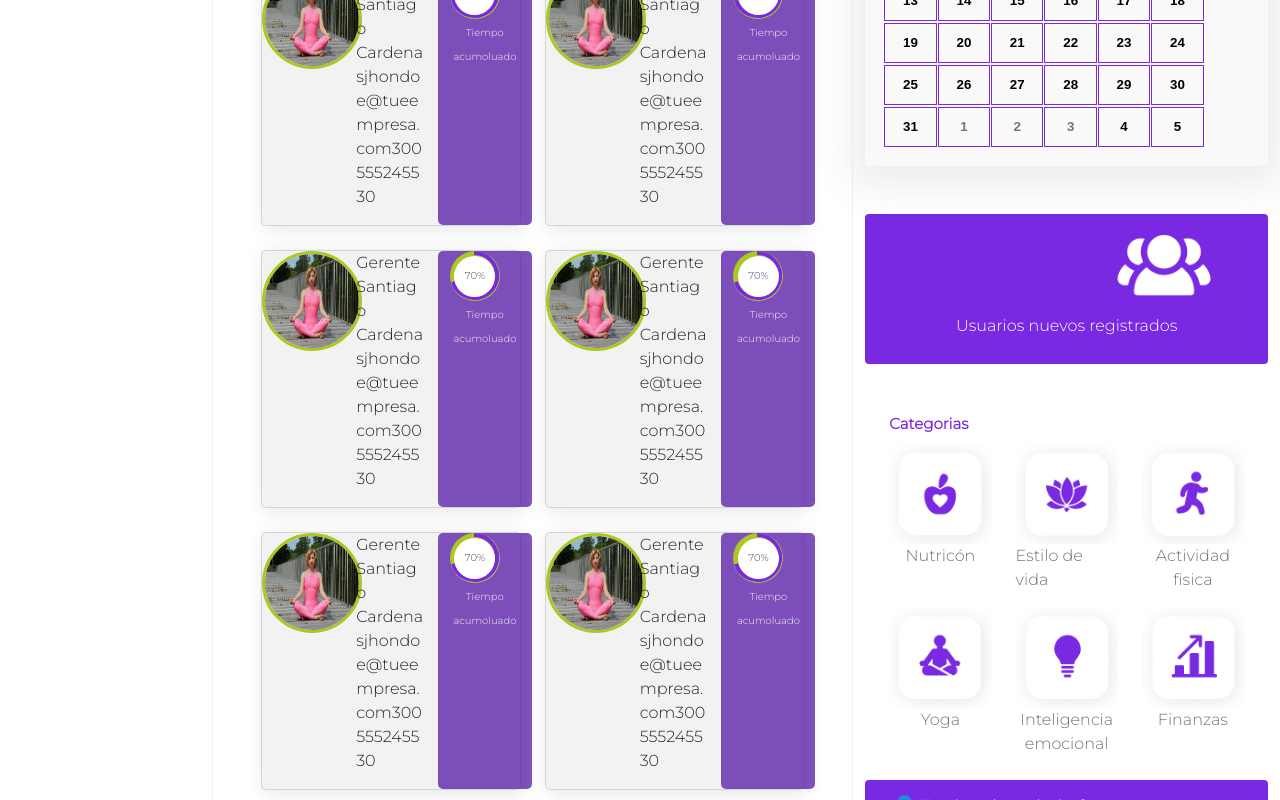
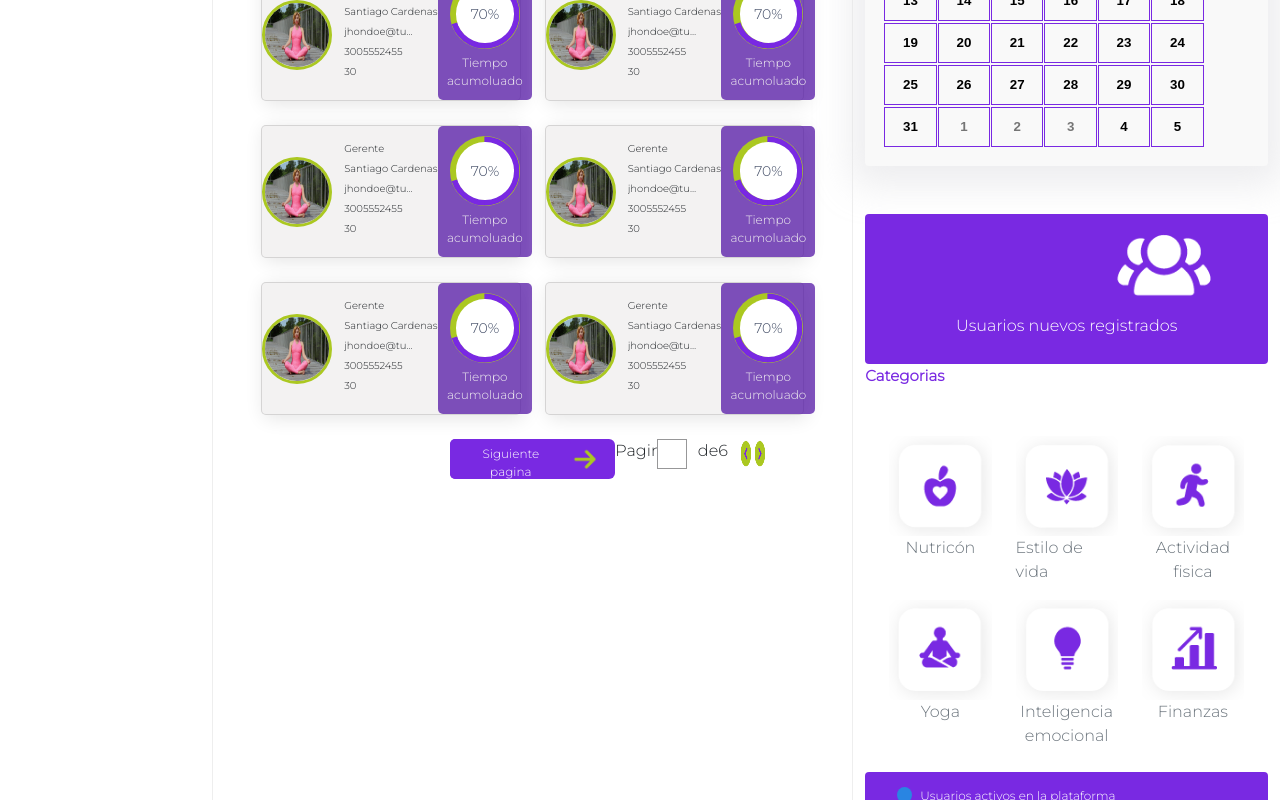
Before and after one commit to anfemoca19/proyecto_impacta, a React (Create React App) app: page /users in a window 1280 px wide. Shown: the part 340-1140 px from the top of the page. Built offline with nearby package versions, Linux system fonts and the light colour scheme.

Commit message:
Se actualiza menu categorias para la page curses

```diff
--- /dev/null
+++ b/src/components/CardCurses/CardCurses.jsx
@@ -0,0 +1,35 @@
+import Star from "../Star/Star";
+import styles from "./CardCurses.module.scss";
+import clsx from "clsx";
+
+import Button from "../UI/Button/Button";
+
+export default function CardCurses({ cursesData }) {
+  return (
+    <div className="col">
+      <div className={styles.card}>
+        <div className={styles["container-imag-card"]}>
+          {" "}
+          <img src="..." className="card-img-top" alt="..." />
+        </div>
+
+        <div className="card-body">
+          <h5 className={styles.title}>{cursesData.nombre}</h5>
+          <p className={styles["card-text"]}>{cursesData.creado}</p>
+          <Star />
+          <footer className={styles.footer}>
+            <Button className={styles.button} typeButton="secondary">
+              Ir al curso
+            </Button>
+            <Button
+              className={clsx(styles.button, styles.secondary)}
+              typeButton="secondary"
+            >
+              Activo
+            </Button>
+          </footer>
+        </div>
+      </div>
+    </div>
+  );
+}
--- a/src/components/Categories/categories.jsx
+++ b/src/components/Categories/categories.jsx
@@ -1,54 +1,130 @@
-import "../Categories/categories.scss";
+import styles from "../Categories/categories.module.scss";
 import { Link } from "react-router-dom";
+import clsx from "clsx";
 
-export default function Categorias() {
+export default function Categorias({ className }) {
+  console.log(className);
   return (
     <>
-      <div className="container-fluid  mb-4 mt-5">
-        <span className="title-style">Categorias</span>
-        <div className="row mt-2">
-          <div className="col text-center ">
+      <span className={clsx(styles["title-style"])}>Categorias</span>
+      <div className={clsx("container-fluid mb-4 mt-5", styles[className])}>
+        <div className={clsx("row mt-2")}>
+          <div className={clsx("col text-center")}>
             <Link className="">
-              <span className="rounded style-icon icon-nutricion-blanco" />
-              <span className="card-subtitle text-muted mt-5">Nutricón</span>
+              <span
+                className={clsx(
+                  "rounded ",
+                  styles["style-icon"],
+                  styles["icon-nutricion-blanco"],
+                  className
+                )}
+              />
+              <span
+                className={clsx(
+                  "rounded text-muted mt-5",
+                  styles["card-subtitle"]
+                )}
+              >
+                Nutricón
+              </span>
             </Link>
           </div>
           <div className="col text-cente">
             <Link className="">
-              <span className="rounded style-icon icon-estilo-vida-blanco " />
-              <span className="card-subtitle text-muted mt-2">
+              <span
+                className={clsx(
+                  "rounded ",
+                  styles["style-icon"],
+                  styles["icon-estilo-vida-blanco"],
+                  className
+                )}
+              />
+              <span
+                className={clsx(
+                  "rounded text-muted mt-2",
+                  styles["card-subtitle"]
+                )}
+              >
                 Estilo de vida
               </span>
             </Link>
           </div>
           <div className="col text-center">
             <Link className="">
-              <span className="rounded style-icon icon-actividad-fisica-blanco " />
-              <span className="card-subtitle text-muted mt-2">
+              <span
+                className={clsx(
+                  "rounded ",
+                  styles["style-icon"],
+                  styles["icon-actividad-fisica-blanco"]
+                )}
+              />
+              <span
+                className={clsx(
+                  "rounded text-muted mt-2",
+                  styles["card-subtitle"]
+                )}
+              >
                 Actividad fisica
               </span>
             </Link>
           </div>
         </div>
-        <div className="row mt-3">
-          <div className="col text-center">
+        <div className={clsx("row mt-3")}>
+          <div className={clsx("col text-center")}>
             <Link className="" to="">
-              <span className="rounded style-icon icon-yoga-blanco" />
-              <span className="card-subtitle  text-muted mt-2">Yoga</span>
+              <span
+                className={clsx(
+                  "rounded ",
+                  styles["style-icon"],
+                  styles["icon-yoga-blanco"]
+                )}
+              />
+              <span
+                className={clsx(
+                  "rounded text-muted mt-2",
+                  styles["card-subtitle"]
+                )}
+              >
+                Yoga
+              </span>
             </Link>
           </div>
           <div className="col text-center">
             <Link className="" to="">
-              <span className="rounded style-icon icon-inteligencia-blanco" />
-              <span className="card-subtitle  text-muted mt-2">
+              <span
+                className={clsx(
+                  "rounded ",
+                  styles["style-icon"],
+                  styles["icon-inteligencia-blanco"]
+                )}
+              />
+              <span
+                className={clsx(
+                  "rounded text-muted mt-2",
+                  styles["card-subtitle"]
+                )}
+              >
                 Inteligencia emocional
               </span>
             </Link>
           </div>
           <div className="col text-center">
             <Link className="" to="">
-              <span className="rounded style-icon icon-finanzas-blanco" />
-              <span className="card-subtitle  text-muted mt-2">Finanzas</span>
+              <span
+                className={clsx(
+                  "rounded ",
+                  styles["style-icon"],
+                  styles["icon-finanzas-blanco"]
+                )}
+              />
+              <span
+                className={clsx(
+                  "rounded text-muted mt-2",
+                  styles["card-subtitle"]
+                )}
+              >
+                Finanzas
+              </span>
             </Link>
           </div>
         </div>
--- a/src/components/PerfiluserComponent/PerfilUserComponent.jsx
+++ b/src/components/PerfiluserComponent/PerfilUserComponent.jsx
@@ -7,20 +7,30 @@ export default function CardUserData({ imagenPerfil, userData }) {
     <div className={clsx("col")}>
       <div className={clsx("card", styles["box-container"])}>
         <div className={clsx("row no-gutters")}>
-          <div className={clsx("left col-md-4")}>
+          <div className={clsx("col-md-4", styles.imgProfile)}>
             <img
               src={imagenPerfil}
               alt="foto-perfil"
               className={clsx(styles["img-perfil-style"])}
             />
           </div>
-          <div className={clsx("right col-md-4 mb-3")}>
-            <div>
-              <span className={clsx("style-span")}>{userData.cargo}</span>
-              <span className={clsx("style-span")}>{userData.nombre}</span>
-              <span className={clsx("style-span")}>{userData.correo}</span>
-              <span className={clsx("style-span")}>{userData.telefono}</span>
-              <span className={clsx("style-span")}>{userData.edad}</span>
+          <div className={clsx("right col-md-4 mb-3", styles.cardInfo)}>
+            <div className={styles.infoWrap}>
+              <span className={clsx(styles["style-span"])}>
+                {userData.cargo}
+              </span>
+              <span className={clsx(styles["style-span"])}>
+                {userData.nombre}
+              </span>
+              <span className={clsx(styles["style-span"], styles.textEllipsis)}>
+                {userData.correo}
+              </span>
+              <span className={clsx(styles["style-span"])}>
+                {userData.telefono}
+              </span>
+              <span className={clsx(styles["style-span"])}>
+                {userData.edad}
+              </span>
             </div>
             <div></div>
           </div>
@@ -30,15 +40,15 @@ export default function CardUserData({ imagenPerfil, userData }) {
               styles["style-tiempo-acomulado"]
             )}
           >
-            <ChartPie
-              percentage="70"
-              color="#7929e2"
-              size="50px"
-              remainingColor="#abc821"
-            />
-            <span className={clsx(styles["style-span"])}>
-              Tiempo acumoluado
-            </span>
+            <div className={styles.wrapTime}>
+              <ChartPie
+                percentage="70"
+                color="#7929e2"
+                size="70px"
+                remainingColor="#abc821"
+              />
+              <span className={clsx(styles.textTime)}>Tiempo acumoluado</span>
+            </div>
           </div>
         </div>
       </div>
--- a/src/components/PerfiluserComponent/PerfilUserComponent.module.scss
+++ b/src/components/PerfiluserComponent/PerfilUserComponent.module.scss
@@ -3,19 +3,54 @@
   box-shadow: 3px 3px 19px 0px rgb(228, 228, 228);
   border-radius: 5px;
 }
+.imgProfile {
+  display: flex;
+  justify-content: center;
+  align-items: center;
+}
+.cardInfo {
+  font-size: 12px;
+  padding: 0;
+}
+.infoWrap {
+  margin-top: 15px;
+}
 .img-perfil-style{
   border-radius: 100%;
-  height: 100px;
-  width: 100px;
-  margin-right: 5px;
+  height: 70px;
+  width: 70px;
   border: 3px solid #abc821;
 }
-
+.wrapTime {
+  display: flex;
+  justify-content: center;
+  flex-wrap: wrap;
+}
+.textEllipsis {
+  text-overflow: ellipsis;
+  max-width: 70px;
+  overflow: hidden;
+  display: block;
+  white-space: nowrap;
+}
 .style-tiempo-acomulado{
   background-color: #4c0ba2b4;
   border-radius: 5px;
+  display: flex;
+  flex-wrap: wrap;
+  justify-content: center;
+  align-items: center;
+  padding: 10px 0;
 }
-.style-span{
+.style-span {
+  display: block;
+  font-size: 10px;
+  margin-top: 5px;
+}
+.textTime{
+  margin-top: 5px;
   font-size: 10px;
   color: #f3f2f2;
+  display: block;
+  font-size: 12px;
 }
--- a/src/components/Star/Star.jsx
+++ b/src/components/Star/Star.jsx
@@ -6,7 +6,6 @@ import "../Star/Star.scss";
 
 export default function Star() {
   let allStart = document.querySelectorAll(".star");
-  console.log(allStart, "hola");
 
   allStart.forEach((star, i) => {
     star.onclick = () => {
@@ -16,7 +15,7 @@ export default function Star() {
   });
 
   return (
-    <div className="d-flex container-fluid">
+    <div className="stars">
       <button className="btn-start star" id="one-star">
         <FontAwesomeIcon icon={faStar} className="star-style" />
       </button>
--- a/src/components/UI/Button/Button.scss
+++ b/src/components/UI/Button/Button.scss
@@ -4,6 +4,7 @@
   height: 40px;
   width: 100%;
   border-radius: 5px;
+  border: none;
   &:hover {
     color: white;
     background-color: #6f27cd;
@@ -13,7 +14,7 @@
   background-color: red;
 }
 .btn-secondary {
-
+  background-color: #6f27cd;
 }
 
 .btn-terciary{
--- a/src/pages/Courses/courses.jsx
+++ b/src/pages/Courses/courses.jsx
@@ -1,5 +1,5 @@
 import { Link } from "react-router-dom";
-import "../Courses/courses.scss";
+import styles from "../Courses/courses.modules.scss";
 import AccountUser from "../../components/AcountUser/accountUser";
 import Calendar from "../../components/Calendar/Calendar";
 import Categorias from "../../components/Categories/categories";
@@ -8,7 +8,19 @@ import Header from "../../components/Header/header";
 import Layout from "../../components/Layout";
 import Navbar from "../../components/Navbar/navbar";
 import Star from "../../components/Star/Star";
+import CardCurses from "../../components/CardCurses/CardCurses";
 
+const cursesData = [
+  { id: 1, nombre: "Nutricón Consciente", creado: "Maria Isabel Valderrama" },
+  { id: 2, nombre: "Nutricón Consciente", creado: "Maria Isabel Valderrama" },
+  { id: 3, nombre: "Nutricón Consciente", creado: "Maria Isabel Valderrama" },
+  { id: 4, nombre: "Nutricón Consciente", creado: "Maria Isabel Valderrama" },
+  { id: 5, nombre: "Nutricón Consciente", creado: "Maria Isabel Valderrama" },
+  { id: 7, nombre: "Nutricón Consciente", creado: "Maria Isabel Valderrama" },
+  { id: 8, nombre: "Nutricón Consciente", creado: "Maria Isabel Valderrama" },
+  { id: 9, nombre: "Nutricón Consciente", creado: "Maria Isabel Valderrama" },
+  { id: 10, nombre: "Nutricón Consciente", creado: "Maria Isabel Valderrama" },
+];
 export default function Courses() {
   return (
     <>
@@ -25,110 +37,13 @@ export default function Courses() {
         }
       >
         <div className="container-fluid">
-          <span className="title-style">Categorias</span>
-          <div className="row mt-3">
-            <div className="col text-center style-container container-icon">
-              <Link className="nav-link">
-                <span className="rounded style-icon icon-nutricion-blanco" />
-                <h6 className="card-subtitle mb-2 text-muted">Nutricón</h6>
-              </Link>
-            </div>
-            <div className="col text-cente container-icon">
-              <Link className="nav-link">
-                <span className="rounded style-icon icon-estilo-vida-blanco " />
-                <h6 className="card-subtitle mb-2 text-muted">
-                  Estilo de vida
-                </h6>
-              </Link>
-            </div>
-            <div className="col text-center container-icon">
-              <Link className="nav-link">
-                <span className="rounded style-icon icon-actividad-fisica-blanco" />
-                <h6 className="card-subtitle mb-2 text-muted">
-                  Actividad fisica
-                </h6>
-              </Link>
-            </div>
-          </div>
-          <div className="row">
-            <div className="col text-center container-icon">
-              <Link className="nav-link" to="">
-                <span className="rounded style-icon icon-yoga-blanco" />
-                <h6 className="card-subtitle mb-2 text-muted">Yoga</h6>
-              </Link>
-            </div>
-            <div className="col text-center container-icon">
-              <Link className="nav-link" to="">
-                <span className="rounded style-icon icon-inteligencia-blanco" />
-                <h6 className="card-subtitle mb-2 text-muted">
-                  Inteligencia emocional
-                </h6>
-              </Link>
-            </div>
-            <div className="col text-center container-icon">
-              <Link className="nav-link" to="">
-                <span className="rounded style-icon icon-finanzas-blanco" />
-                <h6 className="card-subtitle mb-2 text-muted">Finanzas</h6>
-              </Link>
-            </div>
-          </div>
+          <Categorias className={"style-inline"} />
           {/* Card
            */}
-          <div className="row row-cols-1 row-cols-md-3 g-4">
-            <div className="col">
-              <div className="card">
-                <div className="container-imag-card">
-                  {" "}
-                  <img src="..." className="card-img-top" alt="..." />
-                </div>
-
-                <div className="card-body">
-                  <h5 className="card-title style-title-card">
-                    Nutricón Consciente
-                  </h5>
-                  <p className="card-text">Por: Maria Isabel Valderrama</p>
-                  <Star></Star>
-                </div>
-              </div>
-            </div>
-            <div className="col">
-              <div className="card">
-                <img src="..." className="card-img-top" alt="..." />
-                <div className="card-body">
-                  <h5 className="card-title">Card title</h5>
-                  <p className="card-text">
-                    This is a longer card with supporting text below as a
-                    natural lead-in to additional content. This content is a
-                    little bit longer.
-                  </p>
-                </div>
-              </div>
-            </div>
-            <div className="col">
-              <div className="card">
-                <img src="..." className="card-img-top" alt="..." />
-                <div className="card-body">
-                  <h5 className="card-title">Card title</h5>
-                  <p className="card-text">
-                    This is a longer card with supporting text below as a
-                    natural lead-in to additional content.
-                  </p>
-                </div>
-              </div>
-            </div>
-            <div className="col">
-              <div className="card">
-                <img src="..." className="card-img-top" alt="..." />
-                <div className="card-body">
-                  <h5 className="card-title">Card title</h5>
-                  <p className="card-text">
-                    This is a longer card with supporting text below as a
-                    natural lead-in to additional content. This content is a
-                    little bit longer.
-                  </p>
-                </div>
-              </div>
-            </div>
+          <div className="row row-cols-1 row-cols-md-3 g-4 mt-5">
+            {cursesData.map((curses) => {
+              return <CardCurses cursesData={curses} />;
+            })}
           </div>
         </div>
       </Layout>
--- a/src/pages/Users/users.jsx
+++ b/src/pages/Users/users.jsx
@@ -22,6 +22,7 @@ import CardUserData from "../../components/PerfiluserComponent/PerfilUserCompone
 
 const userData = [
   {
+    id: 1,
     cargo: "Gerente",
     nombre: "Santiago Cardenas",
     correo: "jhondoe@tueempresa.com",
@@ -29,6 +30,7 @@ const userData = [
     edad: 30,
   },
   {
+    id: 2,
     cargo: "Gerente",
     nombre: "Santiago Cardenas",
     correo: "jhondoe@tueempresa.com",
@@ -36,6 +38,7 @@ const userData = [
     edad: 30,
   },
   {
+    id: 3,
     cargo: "Gerente",
     nombre: "Santiago Cardenas",
     correo: "jhondoe@tueempresa.com",
@@ -43,6 +46,7 @@ const userData = [
     edad: 30,
   },
   {
+    id: 4,
     cargo: "Gerente",
     nombre: "Santiago Cardenas",
     correo: "jhondoe@tueempresa.com",
@@ -50,6 +54,7 @@ const userData = [
     edad: 30,
   },
   {
+    id: 5,
     cargo: "Gerente",
     nombre: "Santiago Cardenas",
     correo: "jhondoe@tueempresa.com",
@@ -57,6 +62,7 @@ const userData = [
     edad: 30,
   },
   {
+    id: 6,
     cargo: "Gerente",
     nombre: "Santiago Cardenas",
     correo: "jhondoe@tueempresa.com",
```
Also changed, not shown: src/components/CardCurses/CardCurses.module.scss (added, +30 -0 lines), src/components/Categories/categories.module.scss (renamed from src/components/Categories/categories.scss, +9 -0 lines), src/components/Star/Star.scss (+7 -0 lines), src/pages/Courses/courses.modules.scss (renamed from src/pages/Courses/courses.scss).
